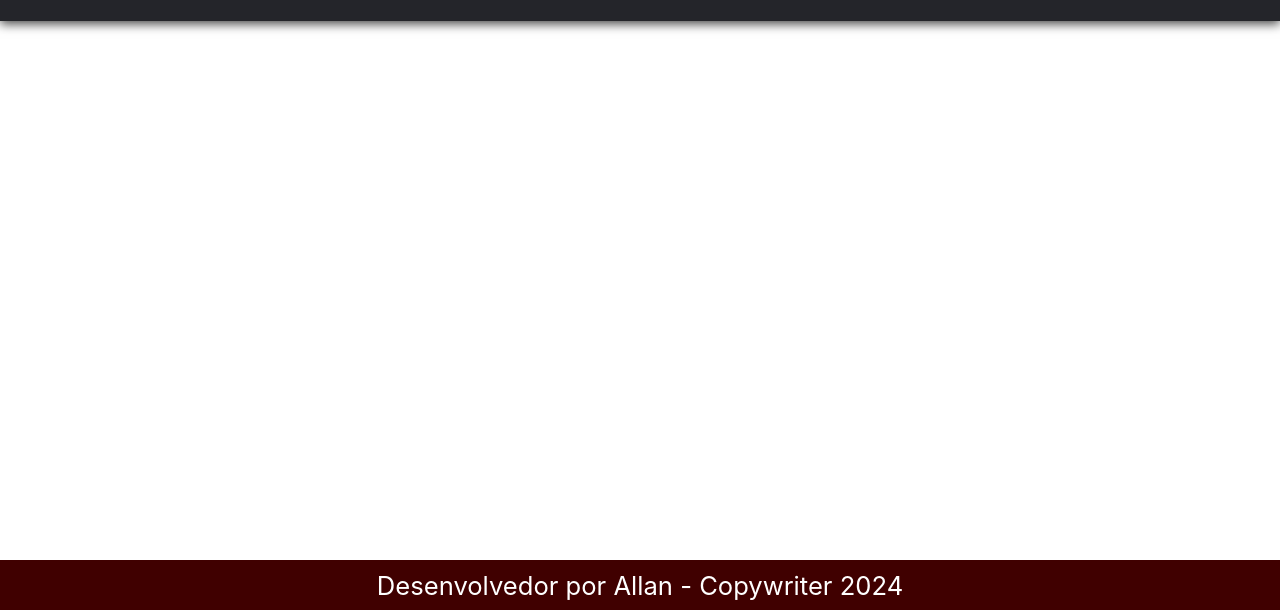
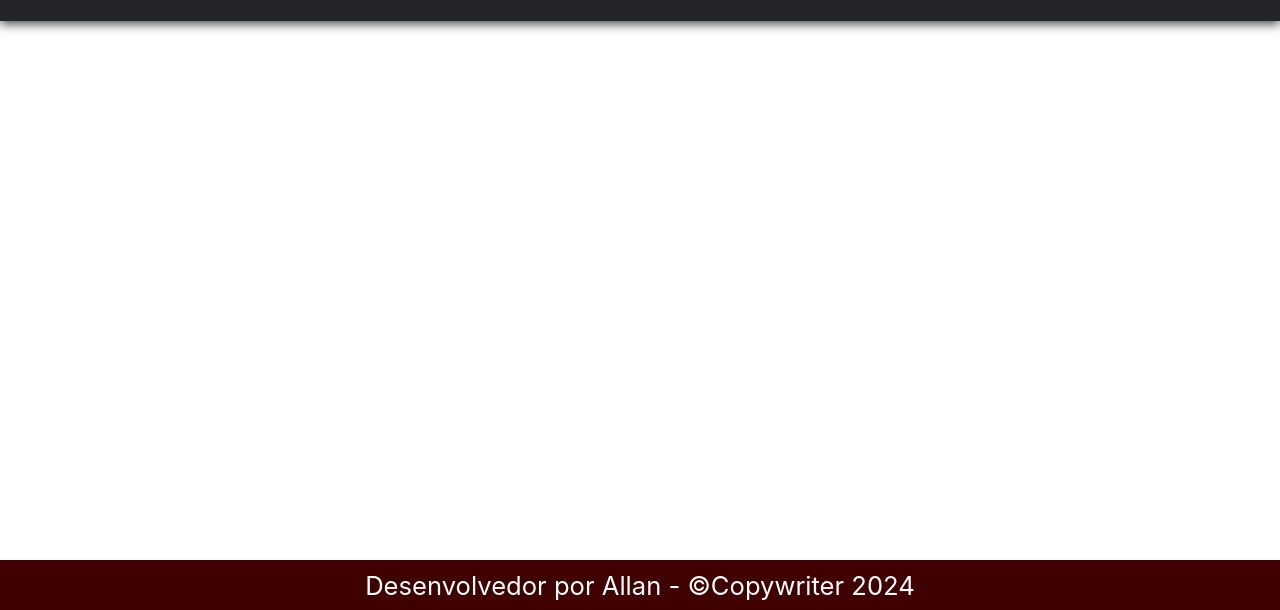
Before and after one commit to Uranusk/sistema, a plain HTML site: page index.html in a window 1280 px wide. Shown: the part 190-800 px from the top of the page. Drawn offline with Linux system fonts and the light colour scheme.

Commit message:
index.html

```diff
--- a/index.html
+++ b/index.html
@@ -51,7 +51,7 @@
     </div>
 
     <footer>
-        Desenvolvedor por Allan - Copywriter 2024
+        Desenvolvedor por Allan - ©Copywriter 2024
     </footer>
 
     <script src="script.js"></script>
```
